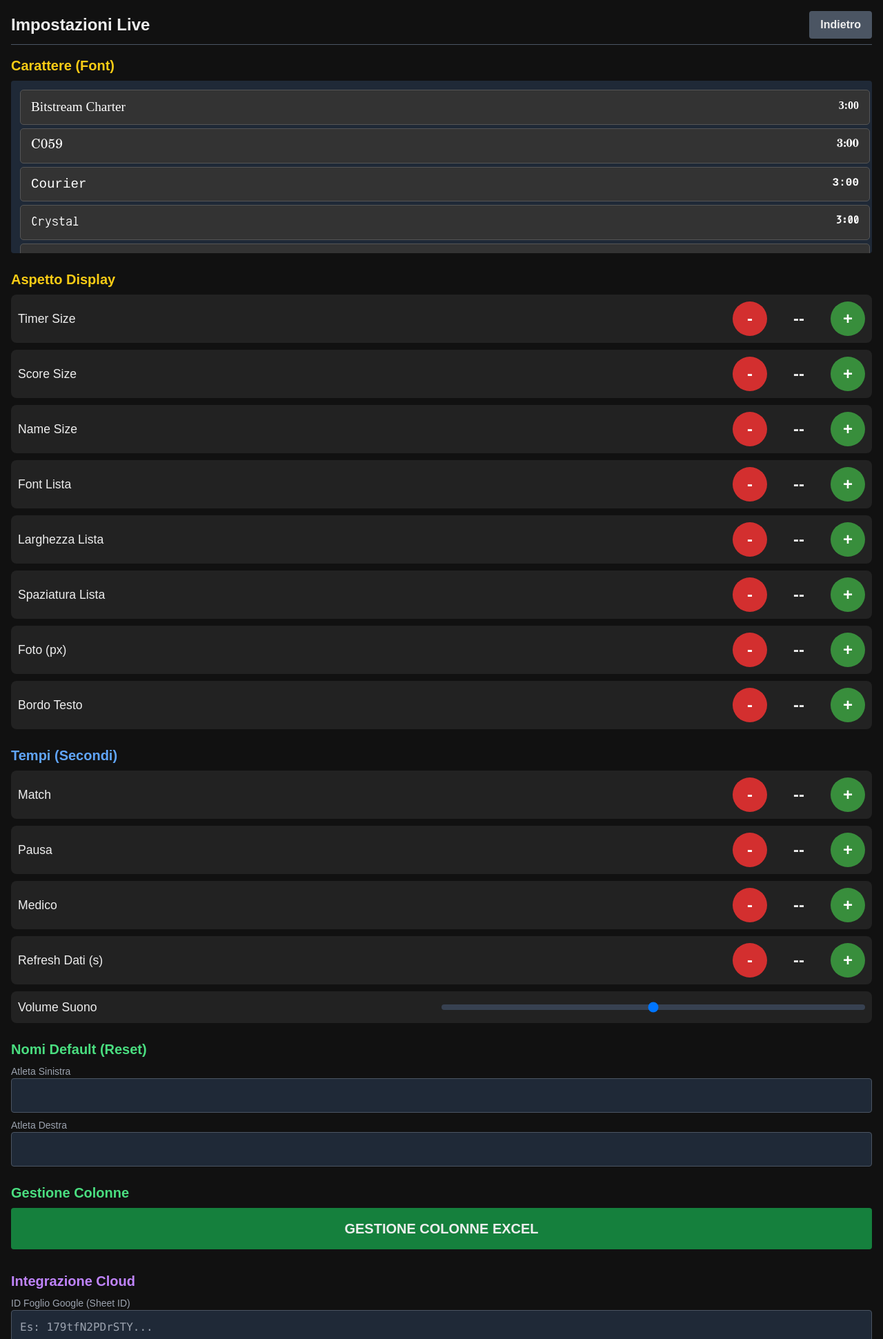
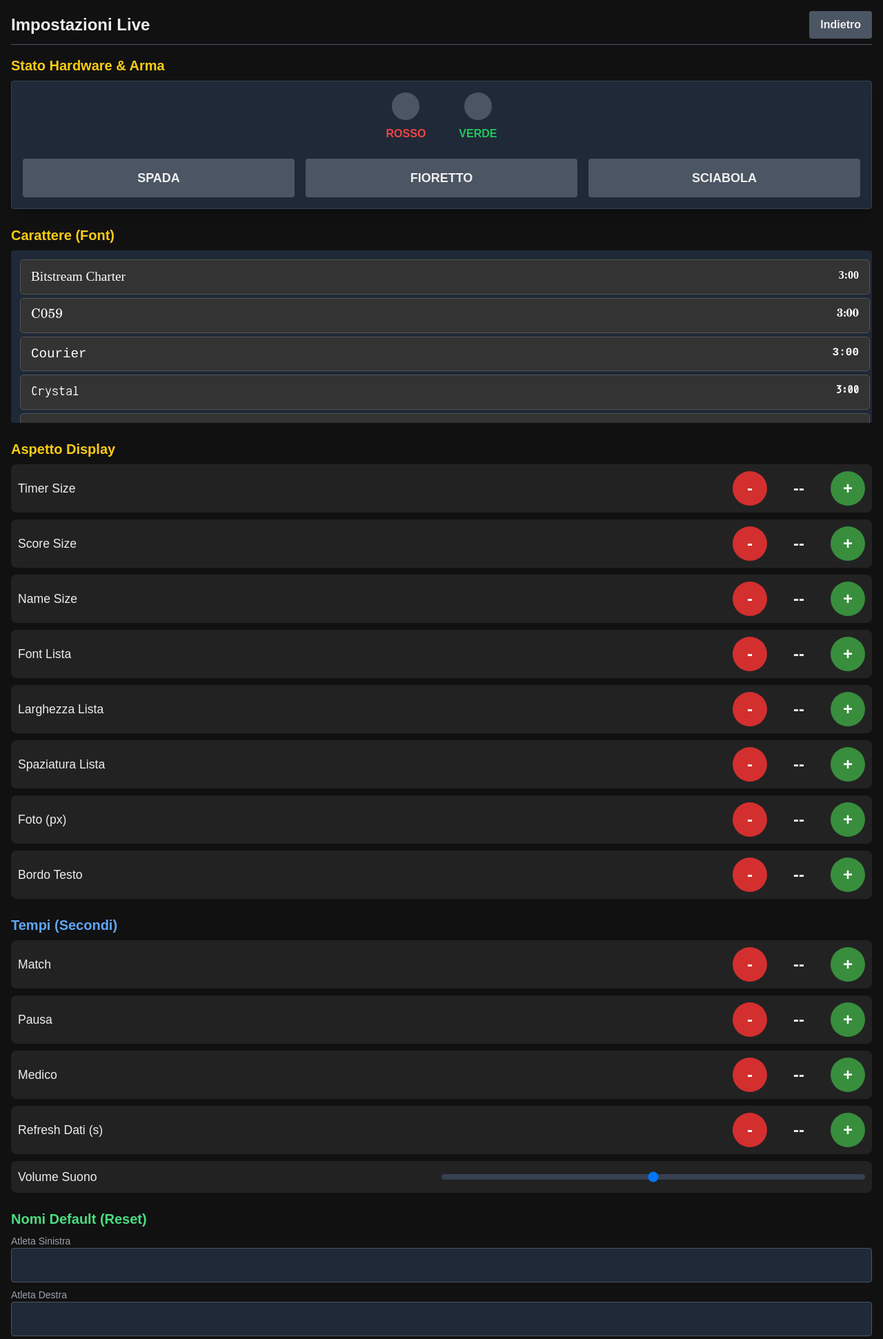
Before and after one commit to nzo1986/fencing-scoreboard, a Flask app: page /settings in a window 1280 px wide. Shown: the top 1941 px of the page at 69% size. Run offline with Flask 3, Linux system fonts and the light colour scheme; some libraries are stand-ins or nearby versions.

Commit message:
PICO 1.0

```diff
--- a/app.py
+++ b/app.py
@@ -27,23 +27,18 @@ socketio = SocketIO(app, cors_allowed_origins="*", async_mode='eventlet')
 BASE_DIR = os.path.dirname(os.path.abspath(__file__))
 PHOTOS_DIR = os.path.join(BASE_DIR, 'static', 'photos')
 
-# FIX AGGIORNAMENTI: Usiamo un file locale non tracciato da Git per salvare le impostazioni
 STATE_FILE = "local_match_state.json"
 OLD_STATE_FILE = "match_state.json"
 
-# ID DI DEFAULT
 DEFAULT_SHEET_ID = "179tfN2PDrSTYtiAdVeFQKXF9OtwZj4k4EbQ1dWXH5Yg"
 
-# Mappa Scrittura (1-based per Google Script)
 GIRONI_MAP_WRITE = { 'rosso': [2, 3], 'giallo': [7, 8], 'blu': [12, 13], 'verde': [17, 18], '32': [22, 23] }
-# Mappa Lettura (0-based da CSV gviz)
 GIRONI_MAP_READ = { 'rosso': [0, 1, 2, 3], 'giallo': [5, 6, 7, 8], 'blu': [10, 11, 12, 13], 'verde': [15, 16, 17, 18], '32': [20, 21, 22, 23] }
 
 gironi_cache = {'rosso': [], 'giallo': [], 'blu': [], 'verde': [], '32': []}
 history_stack = []
 last_google_status = "ok"
 
-# --- HELPERS ---
 def letter_to_index(letter):
     if not letter: return 0
     return ord(letter.upper()) - 65
@@ -115,6 +110,7 @@ default_columns = {
 }
 
 default_settings = {
+    "weapon": "spada", # NUOVA IMPOSTAZIONE ARMA
     "font_family": "Roboto Mono", "font_timer": 8.0, "font_score": 15.0, "font_name": 3.0, "font_list": 1.5,
     "col_center_width": 1.2, "list_padding": 0.5, "text_border": 0.0, "photo_size": 150,
     "time_match": 180, "time_break": 60, "time_medical": 300,
@@ -176,6 +172,7 @@ def load_state():
                 if 'columns' not in data['settings']: data['settings']['columns'] = default_columns.copy()
                 if 'google_sheet_id' not in data['settings']: data['settings']['google_sheet_id'] = DEFAULT_SHEET_ID
                 if 'buzzer_volume' not in data['settings']: data['settings']['buzzer_volume'] = 1.0
+                if 'weapon' not in data['settings']: data['settings']['weapon'] = 'spada'
 
                 if 'fencer_left' in data:
                     data['fencer_left']['photo'] = get_photo_url(data['fencer_left']['name'])
@@ -188,7 +185,6 @@ def load_state():
                 if 'active_girone' not in current_state:
                     current_state['active_girone'] = current_state.get('current_girone', 'rosso')
 
-            # Se abbiamo appena letto dal vecchio file, salviamo subito nel nuovo formato locale
             if loaded_from_old:
                 save_state()
 
@@ -245,7 +241,30 @@ def foto_page(): return render_template('foto.html')
 @app.route('/download')
 def download_page(): return render_template('download.html')
 
-# --- API ---
+# --- API HW PICO ---
+@app.route('/api/update_score_hw', methods=['POST'])
+def update_score_hw():
+    data = request.json
+    side = data.get('side') # 'left' (rosso) o 'right' (verde)
+    delta = data.get('delta', 1)
+
+    weapon_used = current_state['settings'].get('weapon', 'spada').upper()
+
+    # Se il tempo non è scaduto e non siamo in pausa, assegnamo il punto
+    if current_state.get('phase') == 'MATCH':
+        push_history()
+        current_state[f'fencer_{side}']['score'] += delta
+        current_state['running'] = False # Ferma il tempo automaticamente
+
+        nome = "ROSSO" if side == "left" else "VERDE"
+        socketio.emit('action_feedback', {'status': 'info', 'msg': f'STOCCATA {nome} ({weapon_used})'})
+
+        socketio.emit('state_update', current_state, broadcast=True)
+        save_state()
+
+    return jsonify({"status": "ok"})
+
+# --- API REST STANDARD ---
 @app.route('/api/scan_wifi')
 def api_scan(): return jsonify(scan_wifi_networks())
 @app.route('/api/saved_wifi')
@@ -266,6 +285,7 @@ def api_delete_wifi():
     data = request.json
     success = delete_wifi(data['ssid'])
     return jsonify({"status": "success" if success else "error"})
+
 @app.route('/api/upload_photo', methods=['POST'])
 def upload_photo():
     if 'file' not in request.files: return jsonify({"error": "No file"}), 400
@@ -347,6 +367,7 @@ def maxi_upload():
                 file.save(os.path.join(PHOTOS_DIR, f"{match}.{ext}"))
                 count += 1
     return jsonify({"processed": count})
+
 @app.route('/api/download_photos')
 def download_photos():
     try:
@@ -361,6 +382,7 @@ def download_photos():
         return send_file(memory_file, mimetype='application/zip', as_attachment=True, download_name='foto_atleti.zip')
     except Exception as e:
         return jsonify({"error": str(e)}), 500
+
 @app.route('/api/get_fonts')
 def api_get_fonts(): return jsonify(get_system_fonts())
 
@@ -375,16 +397,11 @@ def handle_connect():
     emit('state_update', current_state)
     emit('gironi_cache_update', gironi_cache)
 
-# Handlers standard
 @socketio.on('undo')
 def undo():
     global current_state
     if history_stack:
         prev = history_stack.pop()
-
-        # FIX APPLICATO QUI: 'settings' è stato rimosso dalla lista.
-        # In questo modo, l'undo ripristina SOLO l'assalto (punti, tempo, cartellini, ecc.)
-        # e le tue impostazioni personalizzate non vengono mai sovrascritte.
         for k in ['timer','fencer_left','fencer_right','priority','phase','match_list','current_row_idx','current_girone','manual_selection','swapped']:
             current_state[k] = prev.get(k, current_state[k])
 
@@ -478,7 +495,7 @@ def toggle_prio():
 def r_all():
     push_history()
     current_state['timer'] = float(current_state['settings']['time_match'])
-    current_state['phase'] = 'MATCH' # FIX: Assicura l'uscita dalla pausa
+    current_state['phase'] = 'MATCH'
     current_state['running'] = False
     current_state['priority'] = None
     current_state['manual_selection'] = False
@@ -510,7 +527,7 @@ def r_scores():
 def r_timer():
     push_history()
     current_state['timer'] = float(current_state['settings']['time_match'])
-    current_state['phase'] = 'MATCH' # FIX: Assicura l'uscita dalla pausa
+    current_state['phase'] = 'MATCH'
     current_state['running'] = False
     emit('state_update', current_state, broadcast=True)
     save_state()
@@ -663,7 +680,6 @@ def process_background_upload(payload, girone):
     if not verified:
         socketio.emit('upload_status', {'color': 'red'})
 
-# --- STATUS CHECKS ---
 def check_internet():
     try:
         requests.get('https://www.google.com', timeout=2)
@@ -686,7 +702,7 @@ def up_set(d):
         if k == 'columns':
             current_state['settings']['columns'] = v
         elif k in current_state['settings']:
-            if k in ['font_family','google_script_url', 'google_sheet_id'] or k.startswith('default_name'):
+            if k in ['font_family','google_script_url', 'google_sheet_id', 'weapon'] or k.startswith('default_name'):
                  current_state['settings'][k] = str(v)
             elif isinstance(current_state['settings'][k], (int, float)):
                 try: current_state['settings'][k] = float(v)
@@ -701,7 +717,6 @@ def hb(d):
     current_state['admin_connected'] = d.get('active', False)
     emit('admin_status', {'connected': current_state['admin_connected']})
 
-# --- DATA FETCHING & AUTO-LOAD LOGIC ---
 def update_all_gironi_data():
     global gironi_cache
     try:
@@ -742,7 +757,6 @@ def update_all_gironi_data():
         gironi_cache = new_cache
         socketio.emit('gironi_cache_update', gironi_cache)
 
-        # --- FIX: AGGIORNAMENTO DINAMICO NOMI/FOTO SE CAMBIANO SU EXCEL ---
         curr_row = current_state.get('current_row_idx')
         curr_gir = current_state.get('active_girone')
         updated_current = False
@@ -760,7 +774,6 @@ def update_all_gironi_data():
                         target_left_name = new_sx
                         target_right_name = new_dx
 
-                    # Se i nomi sono cambiati sul foglio, aggiorniamo il tabellone live
                     if current_state['fencer_left']['name'] != target_left_name or current_state['fencer_right']['name'] != target_right_name:
                         current_state['fencer_left']['name'] = target_left_name
                         current_state['fencer_left']['photo'] = get_photo_url(target_left_name)
@@ -851,6 +864,24 @@ eventlet.spawn(timer_thread)
 eventlet.spawn(data_refresh_thread)
 eventlet.spawn(status_check_thread)
 
+def udp_listener_thread():
+    udp_sock = socket.socket(socket.AF_INET, socket.SOCK_DGRAM)
+    udp_sock.setsockopt(socket.SOL_SOCKET, socket.SO_REUSEADDR, 1)
+    udp_sock.bind(('', 7777))
+    while True:
+        try:
+            data, addr = udp_sock.recvfrom(1024)
+            msg = data.decode('utf-8')
+            if "PING_ROSSO" in msg:
+                pico_last_seen['rosso'] = time.time()
+            if "PING_VERDE" in msg:
+                pico_last_seen['verde'] = time.time()
+        except Exception:
+            pass
+        eventlet.sleep(0.1)
+
+eventlet.spawn(udp_listener_thread)
+
 def resolve_priority_animation():
     eventlet.sleep(2.5)
     current_state['priority'] = random.choice(['left','right'])
--- a/istruzioni github.txt
+++ b/istruzioni github.txt
@@ -1,3 +1,3 @@
 git add .
-git commit -m "Motivo"
+git commit -m "PICO 1.0"
 git push origin main
--- a/templates/settings.html
+++ b/templates/settings.html
@@ -16,12 +16,39 @@
         .font-btn{padding:10px 15px;margin:5px;background:#333;border:1px solid #555;border-radius:5px;cursor:pointer;text-align:left;display:block;width:100%;color:white}
         .font-btn:hover{background:#444}.font-btn.active{border-color:#00aa00;background:#224422}
         #font-list{max-height:250px;overflow-y:auto}
+        /* Nuovi Stili per la selezione Arma */
+        .weapon-btn { transition: all 0.2s; border: 2px solid transparent; }
+        .weapon-btn.active { background-color: #3b82f6; border-color: #93c5fd; box-shadow: 0 0 10px rgba(59, 130, 246, 0.5); }
     </style>
 </head>
 <body class="p-4">
     <div class="flex justify-between items-center mb-4 border-b border-gray-600 pb-2">
         <h1 class="text-2xl font-bold">Impostazioni Live</h1>
         <button onclick="window.location.href='/telecomando'" class="bg-gray-600 px-4 py-2 rounded font-bold">Indietro</button>
+    </div>
+
+    <!-- NUOVA SEZIONE: STATO HARDWARE E ARMA -->
+    <div class="mb-6">
+        <h2 class="text-xl text-yellow-400 mb-2 font-bold">Stato Hardware & Arma</h2>
+        <div class="bg-gray-800 p-4 rounded shadow-lg border border-gray-700">
+            <!-- Stato Luci Pico W -->
+            <div class="flex justify-center gap-12 mb-6">
+                <div class="flex flex-col items-center">
+                    <div id="light-rosso" class="w-10 h-10 rounded-full bg-gray-600 mb-2 transition-all duration-300"></div>
+                    <span class="font-bold text-red-500">ROSSO</span>
+                </div>
+                <div class="flex flex-col items-center">
+                    <div id="light-verde" class="w-10 h-10 rounded-full bg-gray-600 mb-2 transition-all duration-300"></div>
+                    <span class="font-bold text-green-500">VERDE</span>
+                </div>
+            </div>
+            <!-- Selezione Arma -->
+            <div class="flex flex-col sm:flex-row justify-center gap-4">
+                <button id="wpn-spada" class="weapon-btn bg-gray-600 px-4 py-3 rounded text-lg font-bold flex-1" onclick="setWeapon('spada')">SPADA</button>
+                <button id="wpn-fioretto" class="weapon-btn bg-gray-600 px-4 py-3 rounded text-lg font-bold flex-1" onclick="setWeapon('fioretto')">FIORETTO</button>
+                <button id="wpn-sciabola" class="weapon-btn bg-gray-600 px-4 py-3 rounded text-lg font-bold flex-1" onclick="setWeapon('sciabola')">SCIABOLA</button>
+            </div>
+        </div>
     </div>
 
     <div class="mb-6">
@@ -106,9 +133,24 @@
             })
         });
 
+        // Nuova funzione Arma
+        function setWeapon(w) {
+            socket.emit('update_settings', {weapon: w});
+        }
+
         socket.on('state_update',s=>{
             if(s.settings){
                 settings=s.settings;
+
+                // Aggiorna Pulsanti Arma
+                ['spada', 'fioretto', 'sciabola'].forEach(w => {
+                    const btn = document.getElementById('wpn-' + w);
+                    if (btn) {
+                        if (settings.weapon === w) btn.classList.add('active');
+                        else btn.classList.remove('active');
+                    }
+                });
+
                 numKeys.forEach(k=>{const el=document.getElementById('val_'+k);if(el)el.innerText=settings[k]});
                 textKeys.forEach(k=>{const el=document.getElementById('val_'+k);if(el&&document.activeElement!==el)el.value=settings[k]});
                 const btns=document.querySelectorAll('.font-btn');
@@ -128,6 +170,33 @@
         }
         function updateText(k,v){socket.emit('update_settings',{[k]:v})}
         function selectFont(f){socket.emit('update_settings',{font_family:f})}
+
+        // Polling per lo stato dei Pico W ogni secondo
+        setInterval(() => {
+            fetch('/api/pico_status')
+                .then(r => r.json())
+                .then(status => {
+                    const lr = document.getElementById('light-rosso');
+                    const lv = document.getElementById('light-verde');
+
+                    if(status.rosso) {
+                        lr.style.backgroundColor = '#ef4444';
+                        lr.style.boxShadow = '0 0 20px #ef4444';
+                    } else {
+                        lr.style.backgroundColor = '#4b5563';
+                        lr.style.boxShadow = 'none';
+                    }
+
+                    if(status.verde) {
+                        lv.style.backgroundColor = '#22c55e';
+                        lv.style.boxShadow = '0 0 20px #22c55e';
+                    } else {
+                        lv.style.backgroundColor = '#4b5563';
+                        lv.style.boxShadow = 'none';
+                    }
+                })
+                .catch(e => console.error("Errore fetch status Pico:", e));
+        }, 1000);
     </script>
 </body>
 </html>
```
